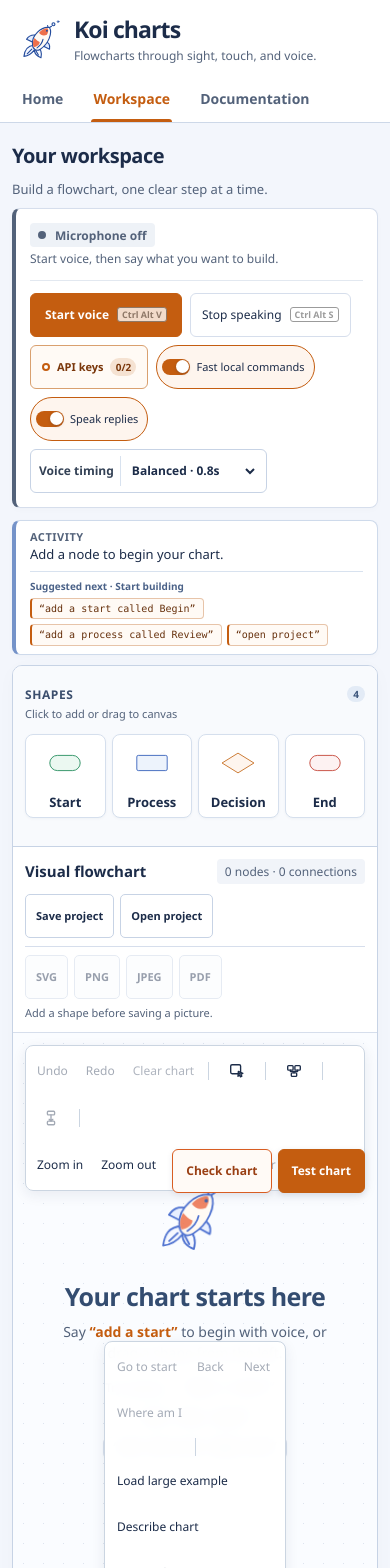
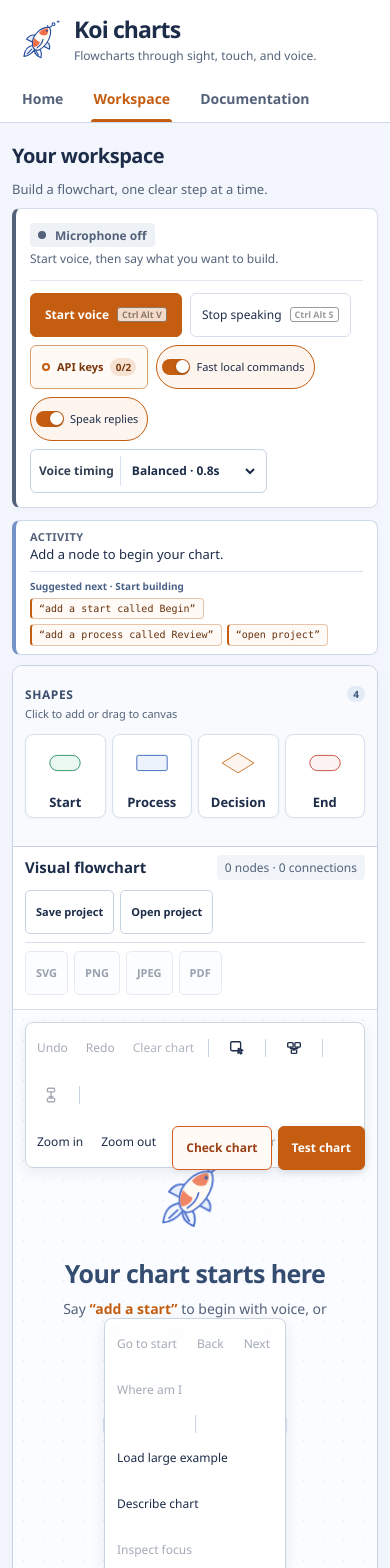
Before and after one commit to Shaurav-Vora/Koi-charts, a Next.js app: page /workspace in a window 390 px wide. Shown: the top 1568 px of the page. Built offline with nearby package versions, Linux system fonts and the light colour scheme.

Commit message:
style: compact flowchart header

```diff
--- a/src/app/workspace.css
+++ b/src/app/workspace.css
@@ -903,7 +903,7 @@
   background: #fff4f4;
   border-color: #d19e9e;
 }
-#workspace .display-heading { background: #fff; padding: 14px 20px; gap: 10px 16px; }
+#workspace .display-heading { background: #fff; padding: 8px 20px; gap: 10px 16px; }
 #workspace .display-heading h3 { font-size: 15px; font-weight: 650; }
 #workspace .display-heading .count { font-size: 12px; padding: 4px 8px; border-radius: 4px; background: #f1f4f9; }
 #workspace .export-controls { gap: 6px; margin-left: auto; display: flex; align-items: center; }
@@ -1165,7 +1165,7 @@ kbd { font-family: inherit; font-size: .9em; border: 1px solid #c7d3e5; border-b
 @media(max-width: 900px) {
  #workspace { padding: 22px 18px 28px; }
  #workspace .diagram-workbench { grid-template-columns: 152px minmax(0,1fr); }
- #workspace .display-heading { padding: 12px; }
+ #workspace .display-heading { padding: 8px 12px; }
  #workspace .export-controls { flex-basis: 100%; margin-left: 0; }
  #workspace .tactile-surface { grid-template-columns: 1fr; }
 }
--- a/src/visual/ExportMenu.tsx
+++ b/src/visual/ExportMenu.tsx
@@ -56,6 +56,6 @@ export default function ExportMenu({ graph, layout, projectControls }: { graph:
     {/* aria-live without role="status": the voice readout is already the page's status region,
         and a second one competes with it for the same announcement queue. Polite, because
         saving a file is not worth cutting off a reply about the chart itself. */}
-    <span className="export-status" data-testid="export-status" aria-live="polite">{empty ? "Add a shape before saving a picture." : message}</span>
+    <span className="export-status" data-testid="export-status" aria-live="polite">{message}</span>
   </div>;
 }
```
Also changed, not shown: 1 other file (tests, documents, lock files or other folders).
